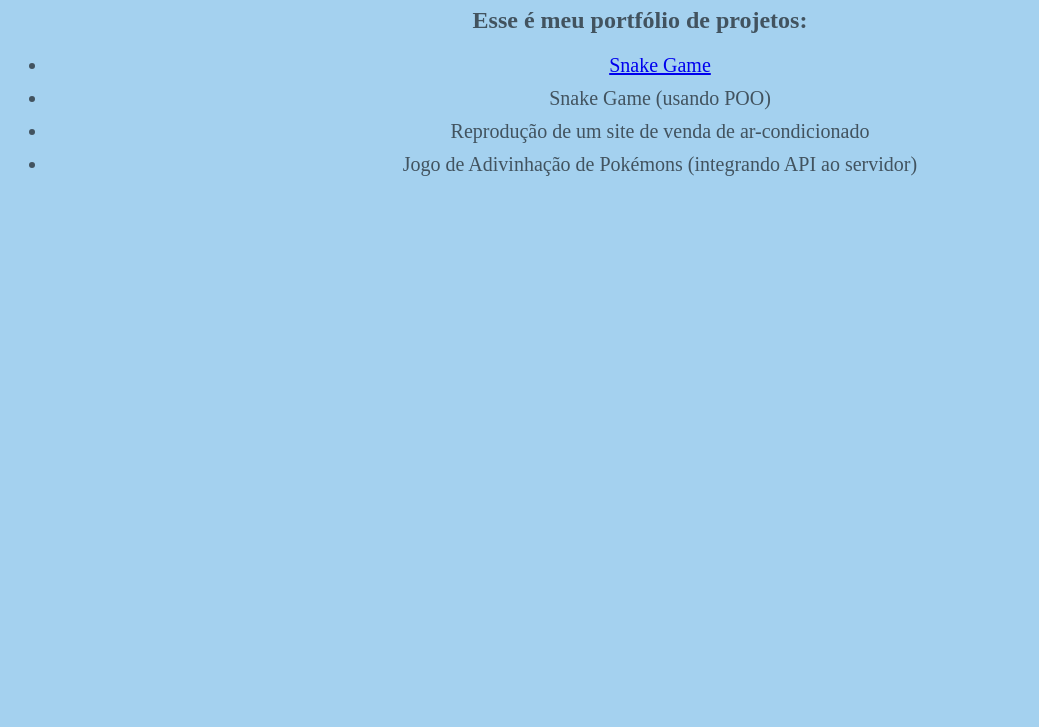
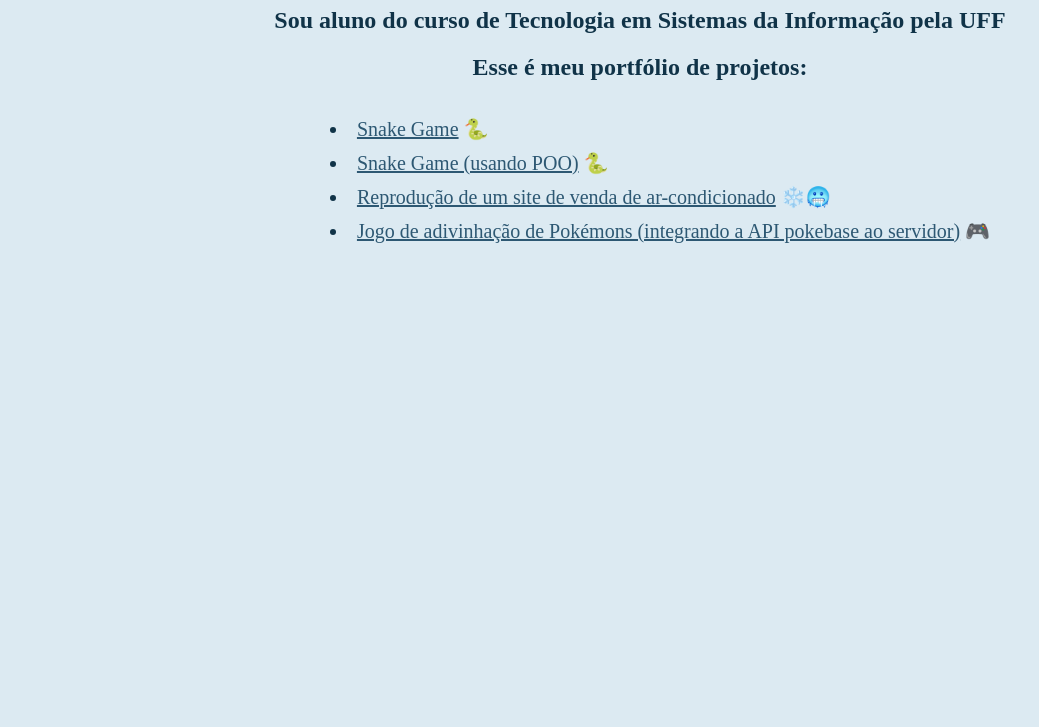
Before and after one commit to LayrBastos/layrbastos.github.io, a plain HTML site: page index.html in a window 1280 px wide. Shown: the part 73-800 px from the top of the page, without its empty margins (0-1039 px from the left). Drawn offline with Linux system fonts and the light colour scheme.

Commit message:
added links

```diff
--- a/index.html
+++ b/index.html
@@ -7,13 +7,14 @@
     <link rel="stylesheet" href="./style.css">
 </head>
 <body>
-    <h1>Olá! Meu nome é Layr.</h1>
+    <h1>Olá! Meu nome é Layr</h1>
+    <h2>Sou aluno do curso de Tecnologia em Sistemas da Informação pela UFF</h2>
     <h2>Esse é meu portfólio de projetos:</h2>
     <ul>
-        <li><a href="https://github.com/LayrBastos/python_snake_game">Snake Game</a></li>
-        <li>Snake Game (usando POO)</li>
-        <li>Reprodução de um site de venda de ar-condicionado</li>
-        <li>Jogo de Adivinhação de Pokémons (integrando API ao servidor)</li>
+        <li><a target="_self" href="https://github.com/LayrBastos/python_snake_game">Snake Game</a> 🐍</li>
+        <li><a target="_self" href="https://github.com/LayrBastos/snakeGame_oop">Snake Game (usando POO)</a> 🐍</li>
+        <li><a target="_self" href="https://github.com/LayrBastos/ad_cpw">Reprodução de um site de venda de ar-condicionado</a> ❄️🥶</li>
+        <li><a target="_self" href="https://github.com/LayrBastos/cs50p_project">Jogo de adivinhação de Pokémons (integrando a API pokebase ao servidor)</a> 🎮</li>
     </ul>
 </body>
 </html>
--- a/style.css
+++ b/style.css
@@ -1,9 +1,28 @@
 body {
-    background-color: #A4D1EF;
-    color: #42535F;
     text-align: center;
+    background-color: #DCEAF2;
+    color: #103348;
+}
+ul {
+    display: inline-block;
+    text-align: left;
+    list-style-position: inside;
 }
 li {
     padding-bottom: 10px;
     font-size: 20px;
 }
+
+
+
+ul a:link {
+    color: #2D5873;
+}
+
+ul a:hover {
+    color: #90B3C8;
+}
+
+ul a:visited {
+    color: cadetblue;
+}
```
